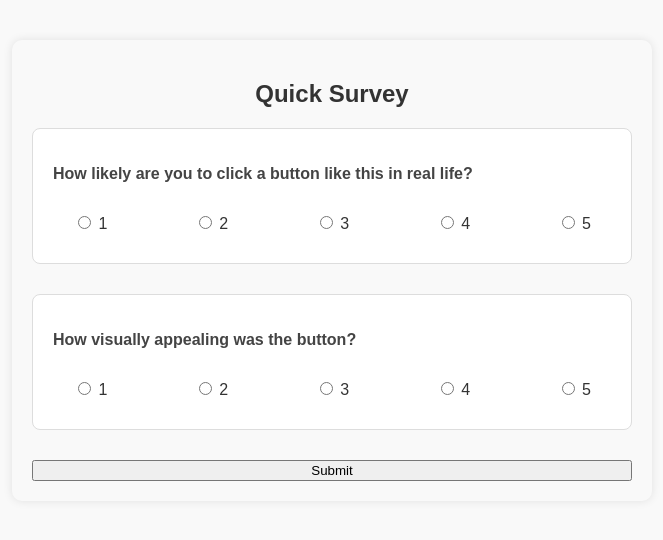
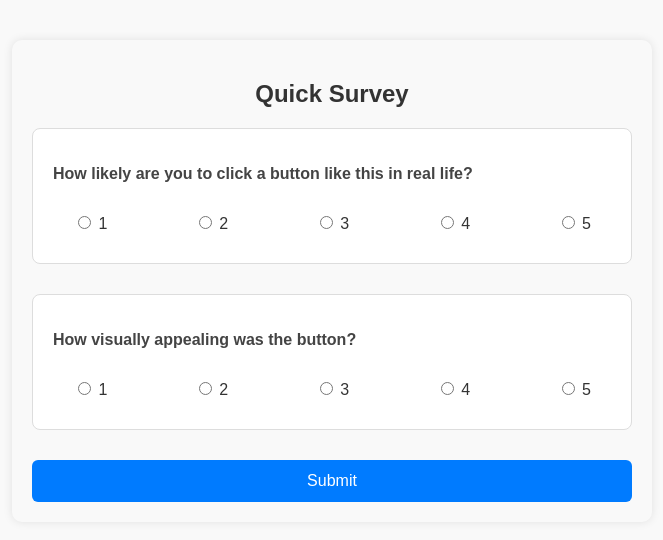
Before and after one commit to lazar-milic-upm/AB-Experiment, a plain HTML site: page survey.html in a window 1280 px wide. Shown: the whole page, without its empty margins (308-971 px from the left). Drawn offline with Linux system fonts and the light colour scheme.

Commit message:
Commit fix css

```diff
--- a/style.css
+++ b/style.css
@@ -74,6 +74,18 @@ form {
     color: #333;
 }
 
+.buttonActive {
+    width: 100%;
+    padding: 12px;
+    background-color: #007BFF;
+    color: white;
+    font-size: 16px;
+    border: none;
+    border-radius: 6px;
+    cursor: pointer;
+    transition: background-color 0.3s;
+}
+
 button.disabled,
 button:disabled {
   background: #999 !important;   /* grey */
--- a/survey.html
+++ b/survey.html
@@ -28,7 +28,7 @@
                     <label><input type="radio" name="appeal" value="5"> 5</label>
                 </div>
             </div>
-            <button class="submitFormButton" id="submitFormButton" type="submit" form="surveyForm">Submit</button>
+            <button class="submitFormButton buttonActive" id="submitFormButton" type="submit" form="surveyForm">Submit</button>
         </form>
         <!-- ACTION BUTTONS AFTER SUBMIT  -->
         <div id="afterSubmit" style="display:none; margin-top:30px; text-align:center;">
```
